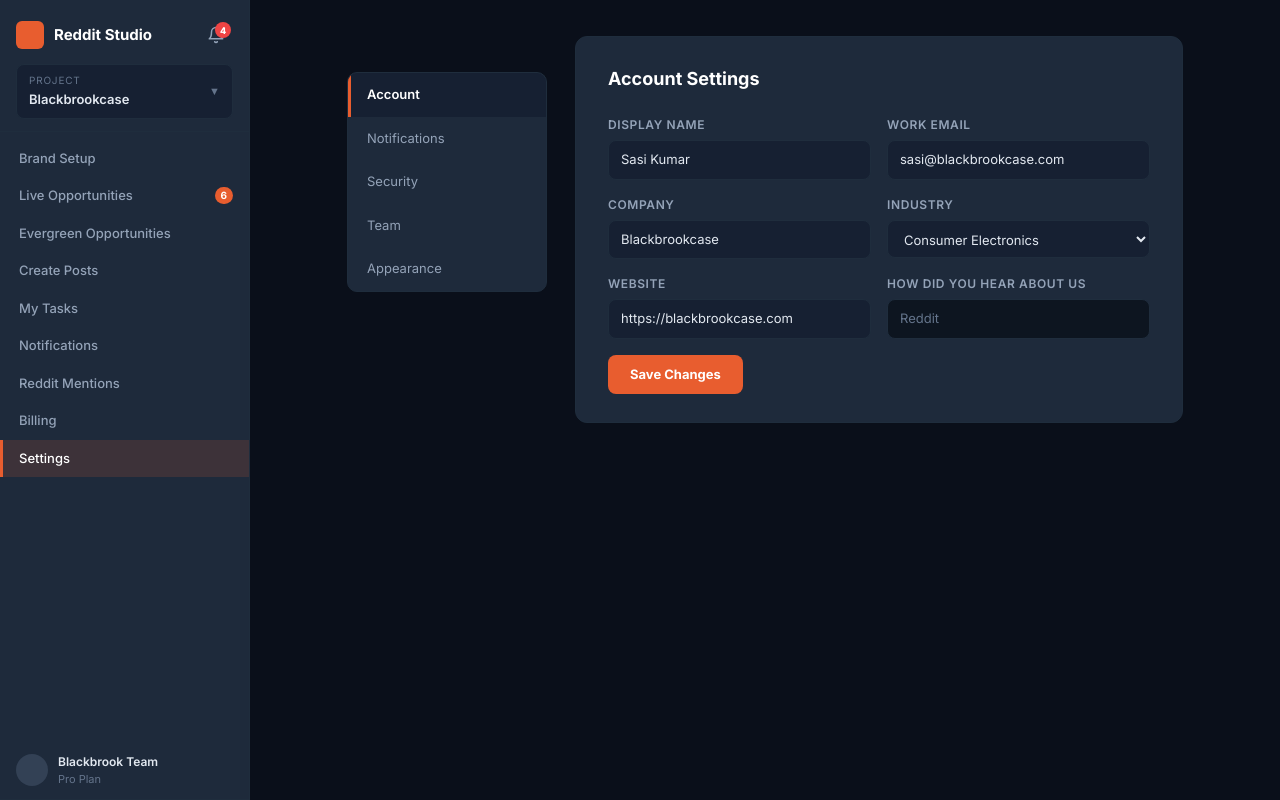
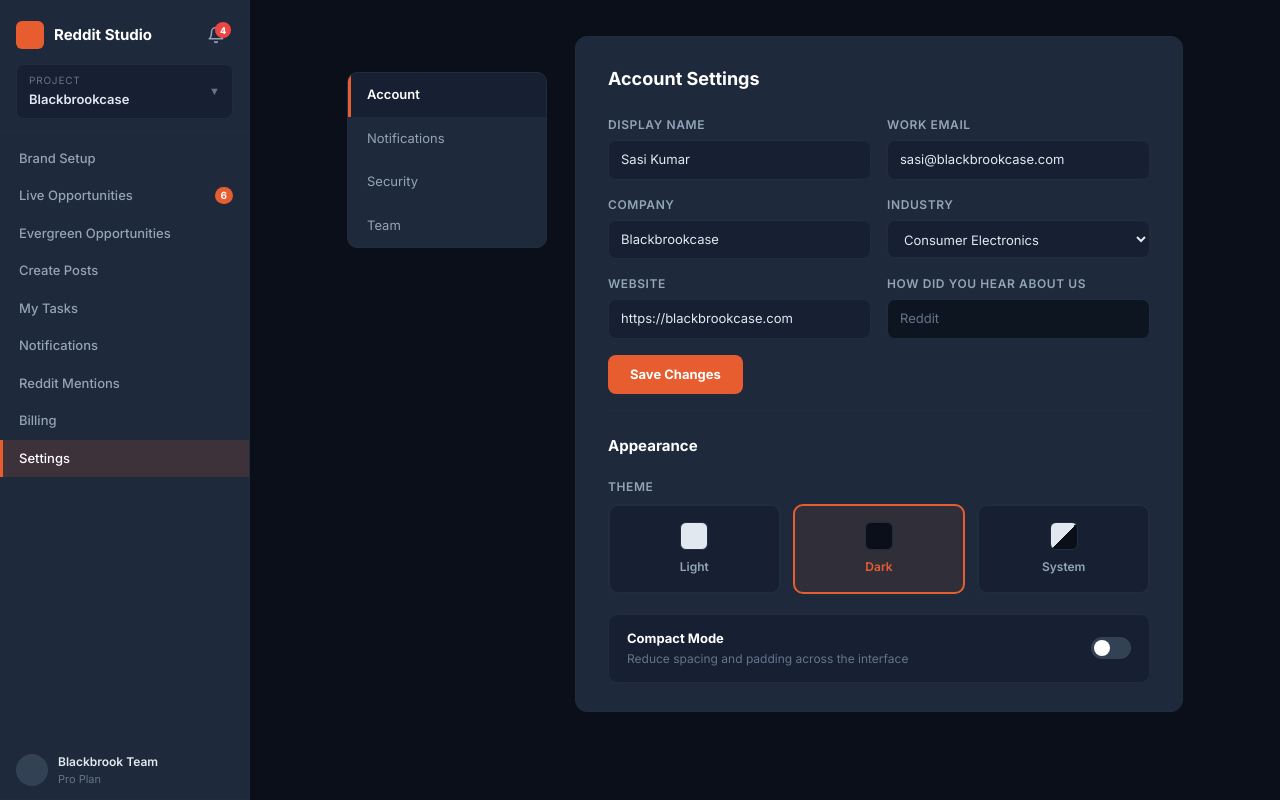
Before and after one commit to Sasi-Kiran-Reddy-Somu/PoStint, a Next.js app: page /studio/settings in a window 1280 px wide. Built offline with nearby package versions, Linux system fonts and the light colour scheme.

Commit message:
Move Appearance into Account tab, remove standalone Appearance tab
Co-Authored-By: Claude Sonnet 4.6 <noreply@anthropic.com>

```diff
--- a/src/app/studio/settings/page.tsx
+++ b/src/app/studio/settings/page.tsx
@@ -10,8 +10,8 @@ const MUTED = "#64748b";
 const MUTED2 = "#94a3b8";
 const INPUT_BG = "#162032";
 
-type Tab = "Account" | "Notifications" | "Security" | "Team" | "Appearance";
-const TABS: Tab[] = ["Account", "Notifications", "Security", "Team", "Appearance"];
+type Tab = "Account" | "Notifications" | "Security" | "Team";
+const TABS: Tab[] = ["Account", "Notifications", "Security", "Team"];
 
 function Label({ children }: { children: React.ReactNode }) {
   return <label style={{ display: "block", fontSize: 12, fontWeight: 600, color: MUTED2, marginBottom: 6, textTransform: "uppercase", letterSpacing: "0.05em" }}>{children}</label>;
@@ -62,6 +62,8 @@ function AccountTab() {
   const [company, setCompany] = useState("Blackbrookcase");
   const [industry, setIndustry] = useState("Consumer Electronics");
   const [website, setWebsite] = useState("https://blackbrookcase.com");
+  const [theme, setTheme] = useState("dark");
+  const [compact, setCompact] = useState(false);
 
   const INDUSTRIES = ["Consumer Electronics", "Fashion & Apparel", "Health & Beauty", "Food & Beverage", "Software & SaaS", "Finance", "Education", "Other"];
 
@@ -84,7 +86,41 @@ function AccountTab() {
           <Input value="Reddit" readOnly />
         </div>
       </div>
-      <OrangeBtn>Save Changes</OrangeBtn>
+      <div style={{ marginBottom: 16 }}>
+        <OrangeBtn>Save Changes</OrangeBtn>
+      </div>
+
+      {/* Appearance */}
+      <div style={{ borderTop: `1px solid ${BORDER}`, paddingTop: 24, marginTop: 8 }}>
+        <h3 style={{ margin: "0 0 20px", fontSize: 15, fontWeight: 700, color: "#fff" }}>Appearance</h3>
+        <div style={{ marginBottom: 20 }}>
+          <Label>Theme</Label>
+          <div style={{ display: "flex", gap: 12, marginTop: 8 }}>
+            {[{ id: "light", label: "Light" }, { id: "dark", label: "Dark" }, { id: "system", label: "System" }].map(t => (
+              <div
+                key={t.id}
+                onClick={() => setTheme(t.id)}
+                style={{
+                  flex: 1, border: `2px solid ${theme === t.id ? ORANGE : BORDER}`,
+                  background: theme === t.id ? "rgba(232,93,47,0.08)" : SURFACE2,
+                  borderRadius: 10, padding: "16px 12px", cursor: "pointer",
+                  textAlign: "center", transition: "all 0.15s",
+                }}
+              >
+                <div style={{ width: 28, height: 28, borderRadius: 6, margin: "0 auto 8px", background: t.id === "light" ? "#e2e8f0" : t.id === "dark" ? "#0a0f1a" : "linear-gradient(135deg, #e2e8f0 50%, #0a0f1a 50%)", border: `1px solid ${BORDER}` }} />
+                <div style={{ fontSize: 12, fontWeight: 600, color: theme === t.id ? ORANGE : MUTED2 }}>{t.label}</div>
+              </div>
+            ))}
+          </div>
+        </div>
+        <div style={{ display: "flex", alignItems: "center", justifyContent: "space-between", background: SURFACE2, border: `1px solid ${BORDER}`, borderRadius: 10, padding: "14px 18px" }}>
+          <div>
+            <div style={{ fontSize: 13, fontWeight: 700, color: "#fff", marginBottom: 2 }}>Compact Mode</div>
+            <div style={{ fontSize: 12, color: MUTED }}>Reduce spacing and padding across the interface</div>
+          </div>
+          <Toggle on={compact} onToggle={() => setCompact(!compact)} />
+        </div>
+      </div>
     </div>
   );
 }
@@ -252,54 +288,6 @@ function TeamTab() {
   );
 }
 
-const THEMES = [
-  { id: "light",  label: "Light" },
-  { id: "dark",   label: "Dark" },
-  { id: "system", label: "System" },
-];
-
-function AppearanceTab() {
-  const [theme, setTheme] = useState("light");
-  const [compact, setCompact] = useState(false);
-
-  return (
-    <div>
-      <h2 style={{ margin: "0 0 24px", fontSize: 18, fontWeight: 700, color: "#fff" }}>Appearance</h2>
-
-      <div style={{ marginBottom: 24 }}>
-        <Label>Theme</Label>
-        <div style={{ display: "flex", gap: 12, marginTop: 8 }}>
-          {THEMES.map(t => (
-            <div
-              key={t.id}
-              onClick={() => setTheme(t.id)}
-              style={{
-                flex: 1, border: `2px solid ${theme === t.id ? ORANGE : BORDER}`,
-                background: theme === t.id ? "rgba(232,93,47,0.08)" : SURFACE2,
-                borderRadius: 10, padding: "20px 16px", cursor: "pointer",
-                textAlign: "center", transition: "all 0.15s",
-              }}
-            >
-              <div style={{ width: 32, height: 32, borderRadius: 6, margin: "0 auto 10px", background: t.id === "light" ? "#e2e8f0" : t.id === "dark" ? "#0a0f1a" : "linear-gradient(135deg, #e2e8f0 50%, #0a0f1a 50%)", border: `1px solid ${BORDER}` }} />
-              <div style={{ fontSize: 13, fontWeight: 600, color: theme === t.id ? ORANGE : MUTED2 }}>{t.label}</div>
-            </div>
-          ))}
-        </div>
-      </div>
-
-      <div style={{ display: "flex", alignItems: "center", justifyContent: "space-between", background: SURFACE2, border: `1px solid ${BORDER}`, borderRadius: 10, padding: "16px 20px", marginBottom: 16 }}>
-        <div>
-          <div style={{ fontSize: 14, fontWeight: 700, color: "#fff", marginBottom: 3 }}>Compact Mode</div>
-          <div style={{ fontSize: 12, color: MUTED }}>Reduce spacing and padding across the interface</div>
-        </div>
-        <Toggle on={compact} onToggle={() => setCompact(!compact)} />
-      </div>
-
-      <div style={{ fontSize: 12, color: MUTED, fontStyle: "italic" }}>Changes saved automatically</div>
-    </div>
-  );
-}
-
 /* ── Main Page ── */
 export default function SettingsPage() {
   const [activeTab, setActiveTab] = useState<Tab>("Account");
@@ -309,7 +297,6 @@ export default function SettingsPage() {
     Notifications: <NotificationsTab />,
     Security:      <SecurityTab />,
     Team:          <TeamTab />,
-    Appearance:    <AppearanceTab />,
   };
 
   return (
```
